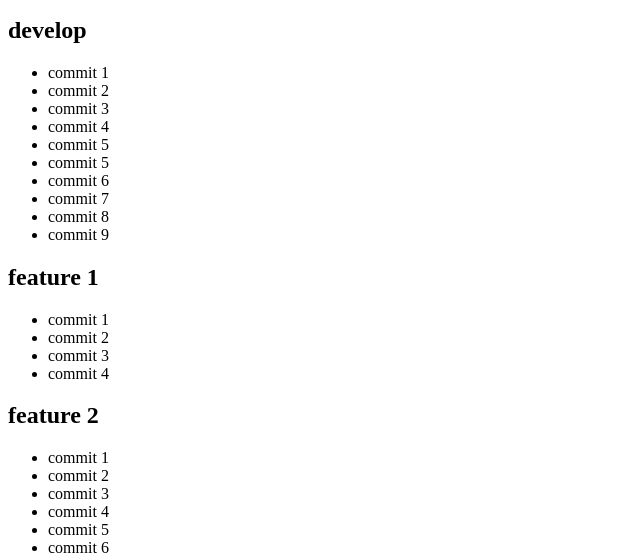
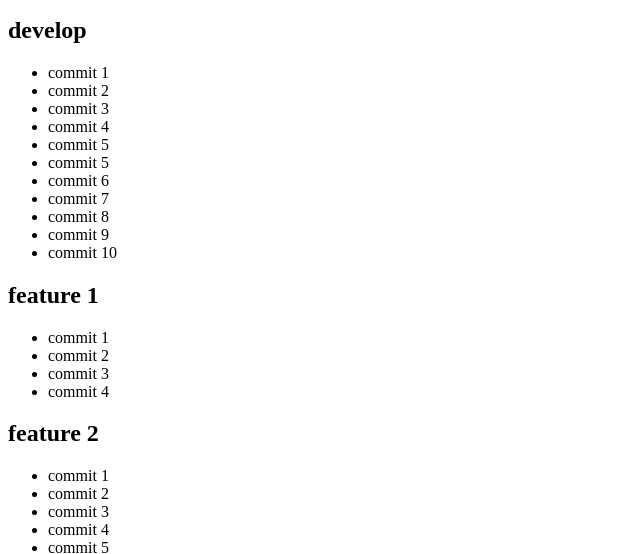
Before and after one commit to cpascualn/PruebaArbol, a plain HTML site: page index.html in a window 1280 px wide. Shown: the part 105-659 px from the top of the page, without its empty margins (0-640 px from the left). Drawn offline with Linux system fonts and the light colour scheme.

Commit message:
develop c10

```diff
--- a/index.html
+++ b/index.html
@@ -22,6 +22,7 @@
 		<li>commit 7</li>
 		<li>commit 8</li>
 		<li>commit 9</li>
+		<li>commit 10</li>
 	</ul>
 
 
```
